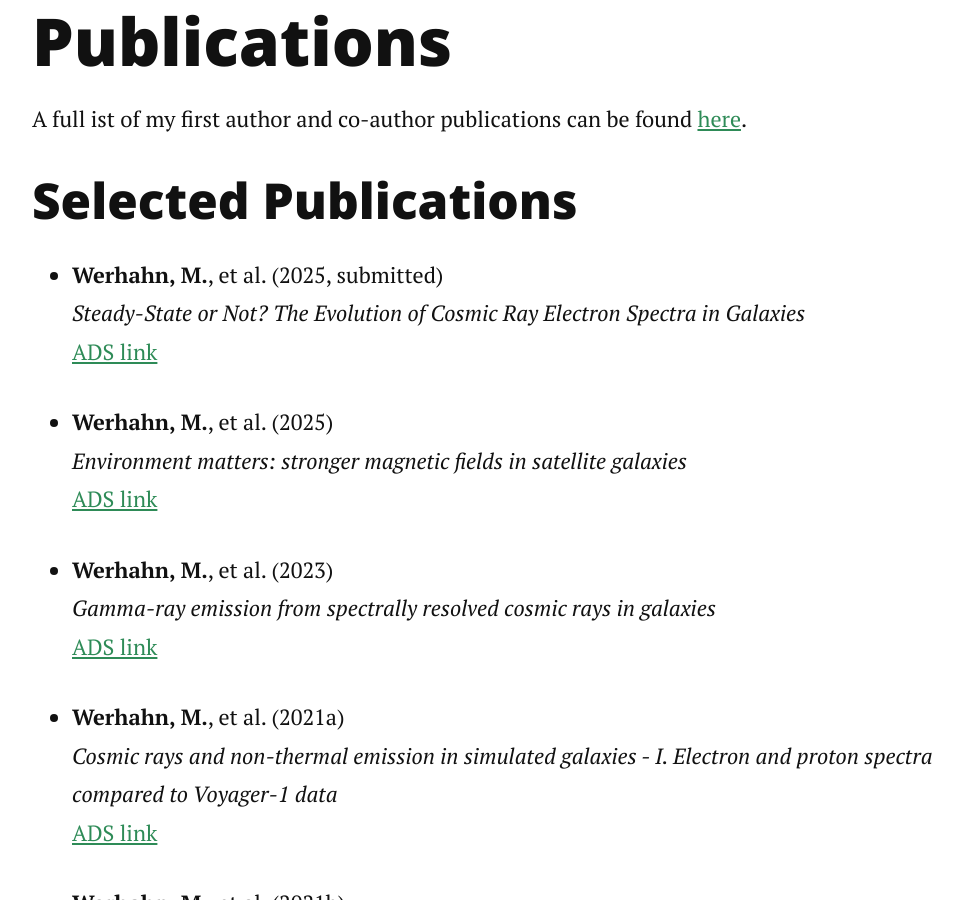
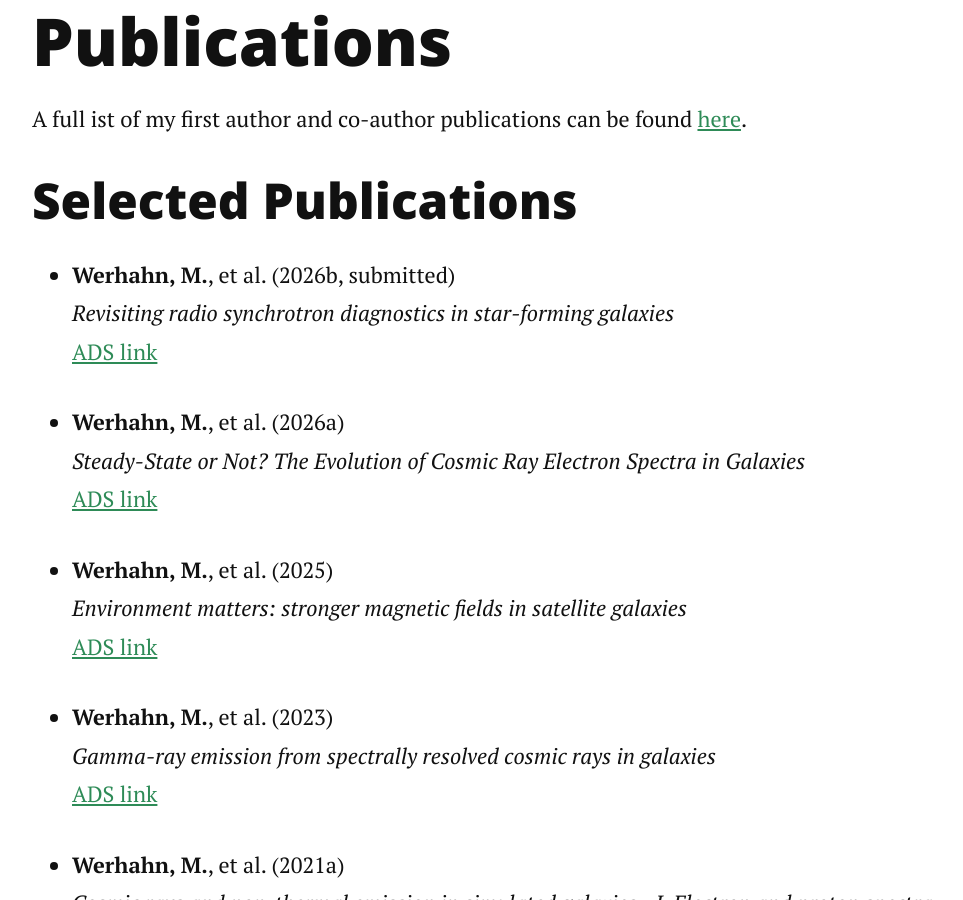
Before and after one commit to mariawerhahn/mariawerhahn.github.io, a Jekyll site: the page built from docs/research.md, in a window 1280 px wide and 900 px high, scrolled down 797 px. Shown: the whole window, without its empty margins (113-1076 px from the left). Built offline with Jekyll 4.4.1, drawn with Linux system fonts in a browser that asks for light colours; nearby versions of some CDN libraries.

Commit message:
updated research page

```diff
--- a/docs/research.md
+++ b/docs/research.md
@@ -15,10 +15,13 @@ By modeling the resulting multi-wavelength emission, I aim to constrain cosmic r
 A full ist of my first author and co-author publications can be found [here](https://ui.adsabs.harvard.edu/public-libraries/Jus8K2n7Sni0mpBznIx-Lg).
 
 ## Selected Publications
+- **Werhahn, M.**, et al. (2026b, submitted)
+  *Revisiting radio synchrotron diagnostics in star-forming galaxies*
+  [ADS link](https://ui.adsabs.harvard.edu/abs/2026arXiv260420950W/abstract)
 
-- **Werhahn, M.**, et al. (2025, submitted)
+- **Werhahn, M.**, et al. (2026a)
   *Steady-State or Not? The Evolution of Cosmic Ray Electron Spectra in Galaxies*
-  [ADS link](https://ui.adsabs.harvard.edu/abs/2025arXiv251113811W/abstract)
+  [ADS link](https://ui.adsabs.harvard.edu/abs/2026MNRAS.548ag682W/abstract)
 
 - **Werhahn, M.**, et al. (2025)
   *Environment matters: stronger magnetic fields in satellite galaxies*
```
